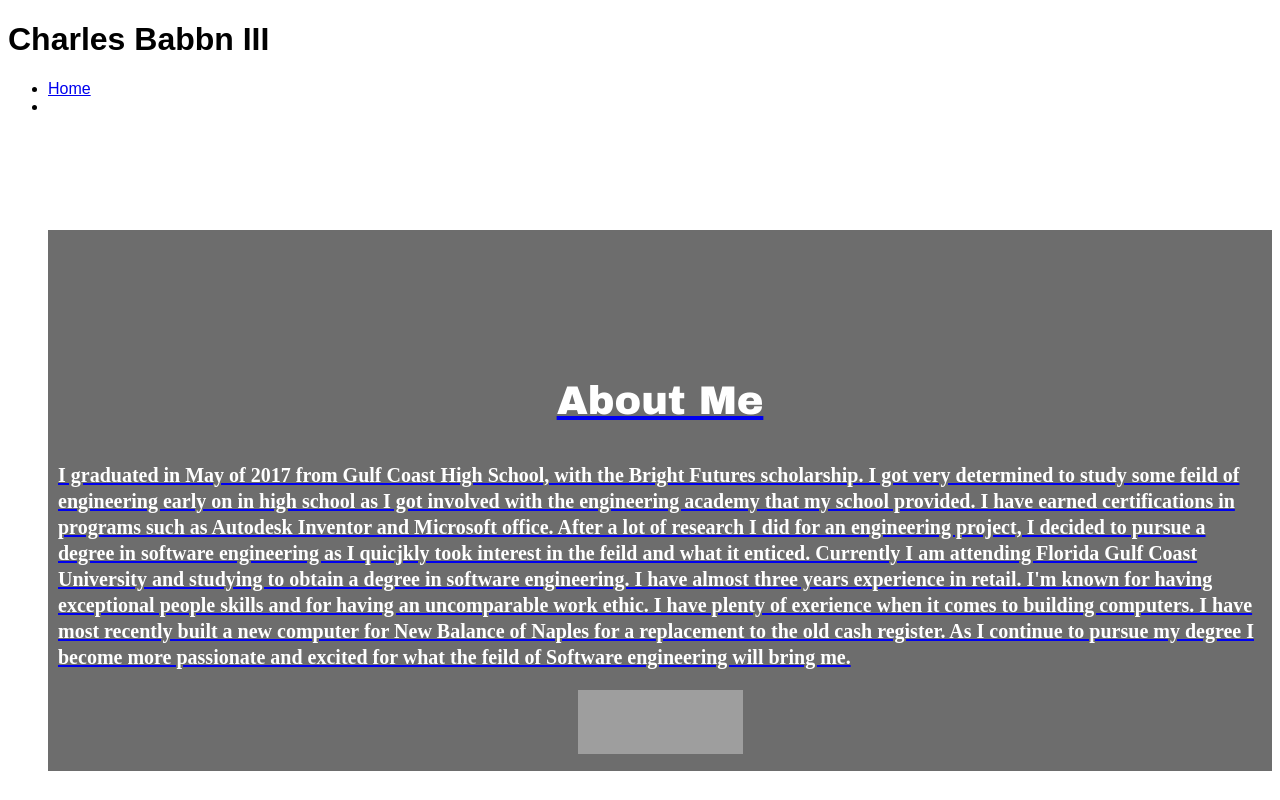
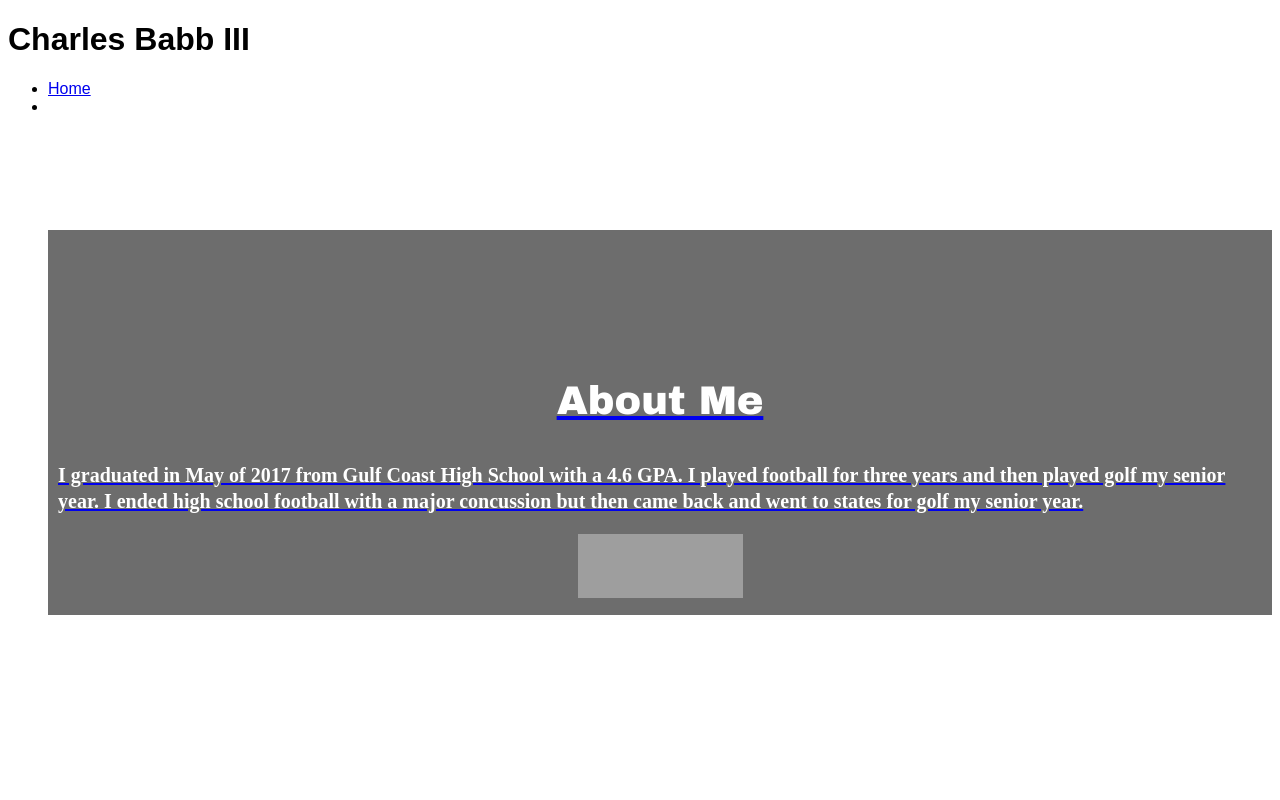
Before and after one commit to tkisch7/tracebabb.github.io, a plain HTML site: page index.html in a window 1280 px wide. Drawn offline with Linux system fonts and the light colour scheme; grey boxes are pictures that could not be loaded.

Commit message:
Update index.html

```diff
--- a/index.html
+++ b/index.html
@@ -8,7 +8,7 @@
  <body>
    <div id="container">
 		<div id="mainpic">
-<h1>Charles Babbn III</h1>
+<h1>Charles Babb III</h1>
   </div>
 </div>
  <ul id="menu">
@@ -20,15 +20,8 @@
   <div class="about">
 
    <h2>About Me</h2>
-   <p> I graduated in May of 2017 from Gulf Coast High School, with the Bright Futures scholarship. I got very determined to study
-       some feild of engineering early on in high school as I got involved with the engineering academy that my school provided.
-       I have earned certifications in programs such as Autodesk Inventor and Microsoft office. After a lot of research I did for
-       an engineering project, I decided to pursue a degree in software engineering as I quicjkly took interest in the feild and
-       what it enticed. Currently I am attending Florida Gulf Coast University and studying to obtain a degree in software
-       engineering. I have almost three years experience in retail. I'm known for having exceptional people skills and for
-       having an uncomparable work ethic. I have plenty of exerience when it comes to building computers. I have most recently
-       built a new computer for New Balance of Naples for a replacement to the old cash register. As I continue to pursue my degree
-       I become more passionate and excited for what the feild of Software engineering will bring me.
+   <p> I graduated in May of 2017 from Gulf Coast High School with a 4.6 GPA.
+	   I played football for three years and then played golf my senior year. I ended high school football with a major concussion but then came back and went to states for golf my senior year.
    </p>
 
 <a href="http://www.w3.org/html/logo/">
```
